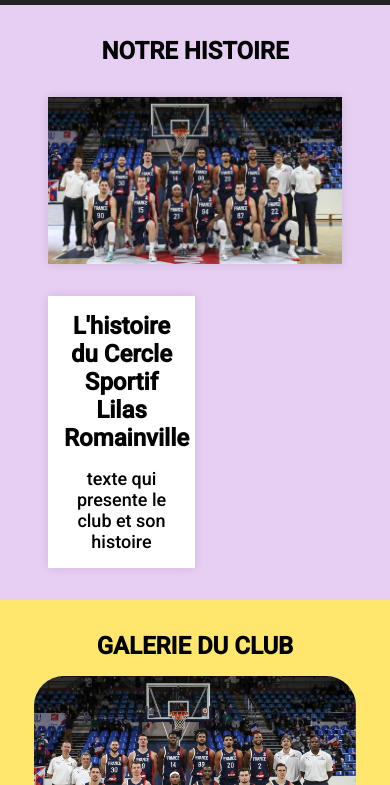
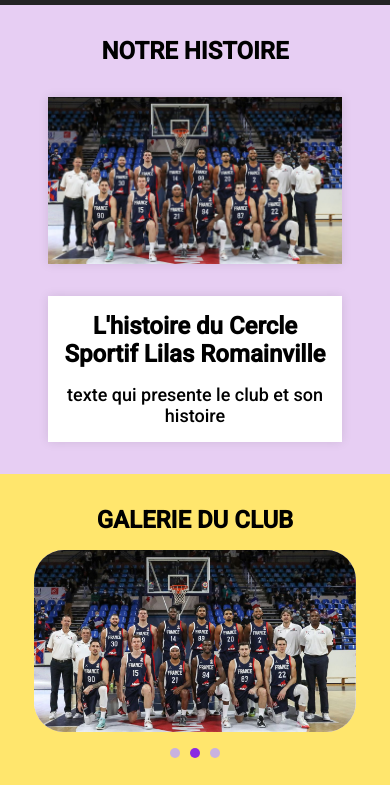
Before and after one commit to victorsiesse/cslr-basket, a website: page public/index.html in a window 390 px wide. Shown: the part 59-844 px from the top of the page. Drawn offline with nearby package versions, Linux system fonts and the light colour scheme.

Commit message:
Modifying index.css

```diff
--- a/public/css/index.css
+++ b/public/css/index.css
@@ -104,6 +104,10 @@
         width: 100%;
     }
 
+    .presentation-container .content {
+        width: 100%;
+    }
+
     #gallery {
         padding: 2rem 1rem;
     }
```
